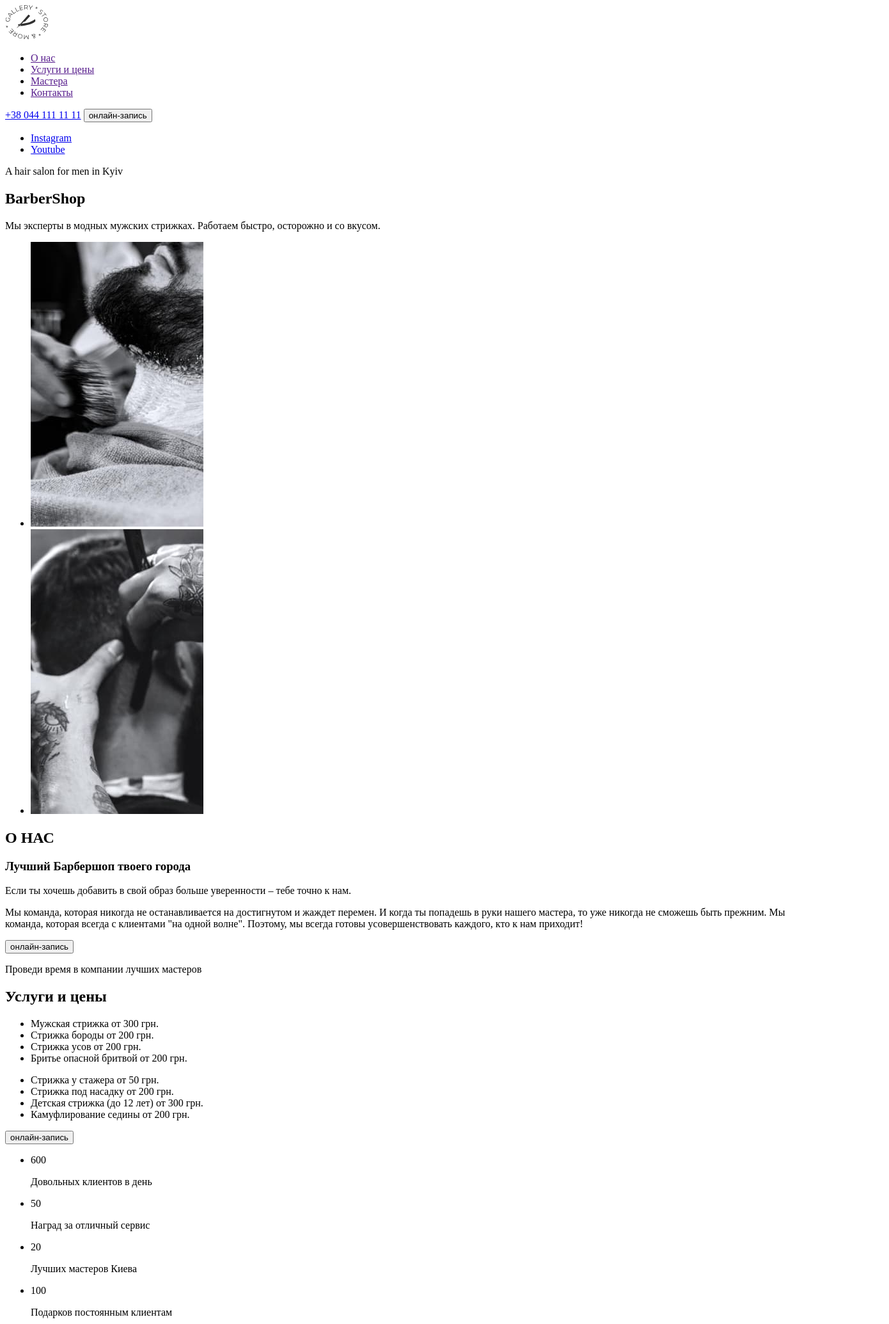
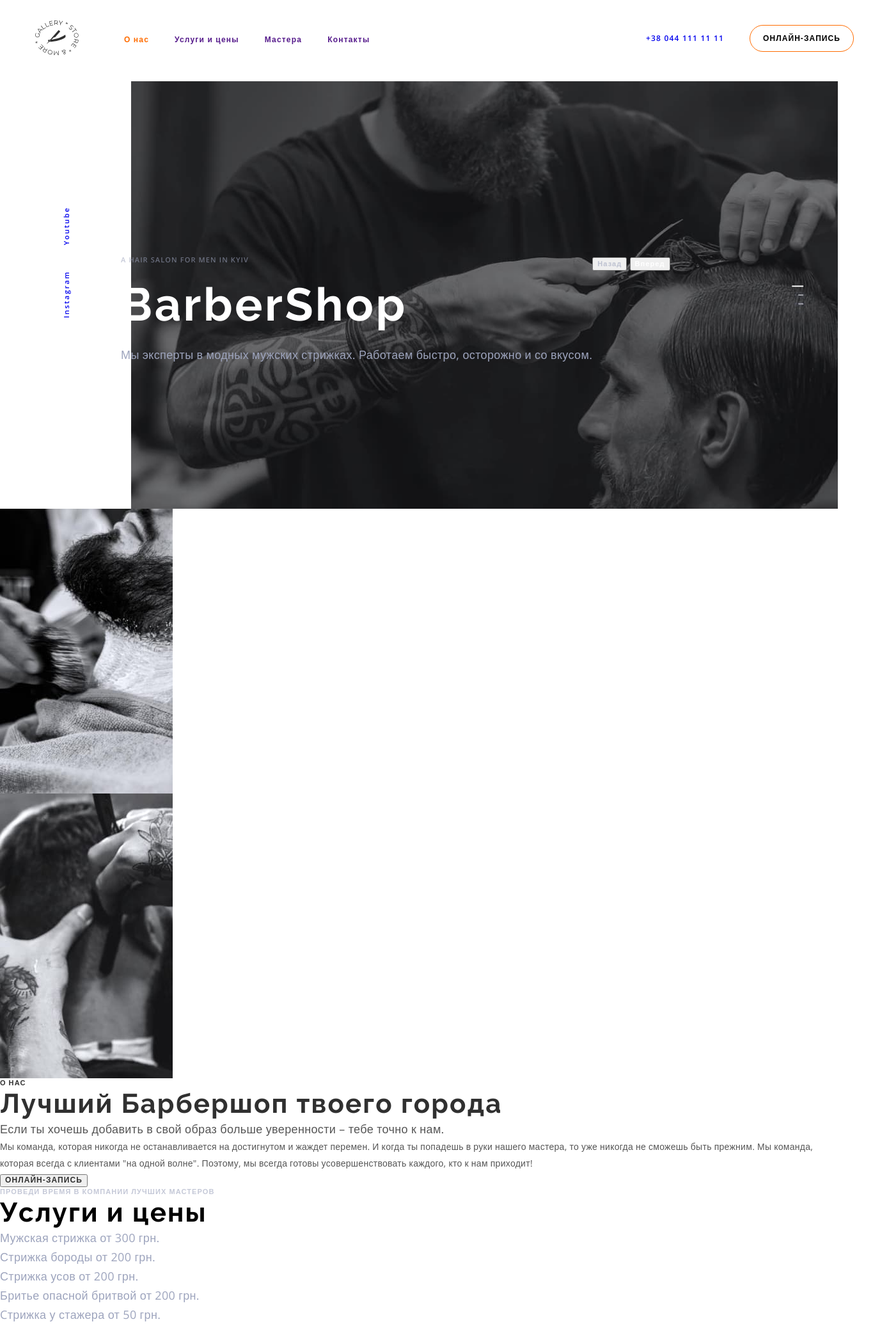
Before and after one commit to KirillMelnik/BarberShop, a plain HTML site: page index.html in a window 1280 px wide. Shown: the top 2069 px of the page at 64% size, 1390 px wide, since content can reach past the window. Drawn offline with nearby package versions, Linux system fonts and the light colour scheme.

Commit message:
создает разметку страницы, добвляет отступы в хедере и секции героя

```diff
--- /dev/null
+++ b/css/styles.css
@@ -0,0 +1,422 @@
+body {
+  font-family: "Open Sans", sans-serif;
+  font-style: normal;
+  font-weight: normal;
+  box-sizing: border-box;
+  margin: 0;
+  padding: 0;
+}
+
+ul,
+ol {
+  list-style: none;
+}
+
+a {
+  text-decoration: none;
+}
+
+img {
+  display: block;
+  max-width: 100%;
+  height: auto;
+}
+
+ul,
+li,
+h1,
+h2,
+h3,
+h3,
+h4,
+p {
+  padding: 0px;
+  margin: 0px;
+}
+
+.visually-hidden {
+  position: absolute;
+  width: 1px;
+  height: 1px;
+  margin: -1px;
+  border: 0;
+  padding: 0;
+  white-space: nowrap;
+  clip-path: inset(100%);
+  clip: rect(0 0 0 0);
+  overflow: hidden;
+}
+
+.container {
+  margin: 0 auto;
+  width: 1280px;
+  padding: 0 15px;
+}
+
+/* ==========Header========== */
+
+.container.flex-header {
+  display: flex;
+  align-items: center;
+  padding: 32px 55px 40px 55px;
+}
+
+.main-nav {
+  display: flex;
+  justify-content: space-around;
+  align-items: center;
+}
+
+.logo {
+  margin-right: 71px;
+}
+
+.menu {
+  display: flex;
+}
+
+.menu-item:not(:last-child) {
+  margin-right: 40px;
+}
+
+.menu-link {
+  font-weight: 600;
+  font-size: 12px;
+  line-height: 1.33;
+  letter-spacing: 0.1em;
+  /* color: white; */
+}
+
+.menu-link:hover,
+.menu-link:focus {
+  color: #ff6c00;
+}
+
+.menu-link.current {
+  color: #ff6c00;
+}
+
+.tel-link {
+  font-weight: 600;
+  font-size: 12px;
+  line-height: 16px;
+  letter-spacing: 0.1em;
+  text-transform: uppercase;
+  margin-left: auto;
+  margin-right: 40px;
+
+  /* color: #ffffff; */
+}
+
+.modal-btn {
+  font-weight: 600;
+  font-size: 12px;
+  line-height: 16px;
+  letter-spacing: 0.09em;
+  text-transform: uppercase;
+  border: 1px solid #ff6c00;
+  box-sizing: border-box;
+  border-radius: 25px;
+  padding: 12px 20px;
+  background-color: transparent;
+  cursor: pointer;
+
+  /* color: #ffffff; */
+}
+
+/* ==============HERO============= */
+
+.container.flex-hero {
+  padding-top: 272px;
+  padding-bottom: 206px;
+  display: flex;
+  background-image: url(../images/hero/Slider.jpg);
+  background-repeat: no-repeat;
+  background-position: right top;
+  background-size: contain;
+}
+
+.hero-social-list {
+  display: flex;
+  transform: rotate(-90deg);
+}
+
+.hero-social-link {
+  font-weight: 600;
+  font-size: 11px;
+  line-height: 1.36;
+  letter-spacing: 0.2em;
+  /* color: #303030; */
+}
+
+.hero-social-link:hover,
+.hero-social-link:focus {
+  color: #ff6c00;
+}
+
+.hero-social-item:not(:last-child) {
+  margin-right: 40px;
+}
+
+.hero-pretitle {
+  font-weight: 600;
+  font-size: 11px;
+  line-height: 1.36;
+  letter-spacing: 0.1em;
+  text-transform: uppercase;
+  color: rgba(157, 164, 189, 0.6);
+  margin-bottom: 20px;
+}
+
+.hero-title {
+  font-family: "Raleway", sans-serif;
+  font-style: normal;
+  font-weight: bold;
+  font-size: 72px;
+  line-height: 1.18;
+  letter-spacing: 0.05em;
+  color: #ffffff;
+  margin-bottom: 20px;
+}
+
+.hero-description {
+  font-size: 18px;
+  line-height: 1.67;
+  letter-spacing: 0.02em;
+  color: #9da4bd;
+  margin-bottom: 20px;
+}
+
+/* =============ABOUT============== */
+
+.about-pretitle {
+  font-weight: 600;
+  font-size: 11px;
+  line-height: 1.36;
+  letter-spacing: 0.1em;
+  text-transform: uppercase;
+  color: #303030;
+}
+
+.about-title {
+  font-family: "Raleway", sans-serif;
+  font-style: normal;
+  font-weight: bold;
+  font-size: 42px;
+  line-height: 49px;
+  letter-spacing: 0.05em;
+  color: #303030;
+}
+
+.about-tagline {
+  font-size: 18px;
+  line-height: 1.67;
+  letter-spacing: 0.02em;
+  color: #555555;
+}
+
+.about-text {
+  font-size: 14px;
+  line-height: 1.86;
+  letter-spacing: 0.02em;
+  color: #555555;
+}
+
+.about-button {
+  font-weight: 600;
+  font-size: 12px;
+  line-height: 1.14;
+  letter-spacing: 0.09em;
+  text-transform: uppercase;
+  color: #303030;
+}
+
+.hero-button-back {
+  font-weight: 600;
+  font-size: 11px;
+  line-height: 1.36;
+  letter-spacing: 0.1em;
+  color: rgba(157, 164, 189, 0.6);
+}
+
+.hero-button-forward {
+  font-weight: 600;
+  font-size: 11px;
+  line-height: 1.36;
+  text-align: right;
+  letter-spacing: 0.1em;
+  color: #ffffff;
+}
+
+/* ==========services============ */
+
+.services-slogan {
+  font-weight: 600;
+  font-size: 11px;
+  line-height: 1.36;
+  letter-spacing: 0.1em;
+  text-transform: uppercase;
+  color: rgba(157, 164, 189, 0.6);
+}
+
+.services-title {
+  font-family: Raleway;
+  font-style: normal;
+  font-weight: bold;
+  font-size: 42px;
+  line-height: 49px;
+  letter-spacing: 0.05em;
+
+  /* color: #ffffff; */
+}
+
+.services-desc-item {
+  font-size: 18px;
+  line-height: 1.67;
+  letter-spacing: 0.02em;
+  color: #9da4bd;
+}
+
+.services-button {
+  font-weight: 600;
+  font-size: 12px;
+  line-height: 16px;
+  letter-spacing: 0.09em;
+  text-transform: uppercase;
+
+  /* color: #ffffff; */
+}
+
+/* =========advantages========= */
+
+.advantages-quantity {
+  font-weight: bold;
+  font-size: 42px;
+  line-height: 1.35;
+  /* text-align: center; */
+  letter-spacing: 0.05em;
+  color: #303030;
+}
+
+.advantages-quantity-text {
+  font-weight: 600;
+  font-size: 11px;
+  line-height: 1.36;
+  /* text-align: center; */
+  color: #303030;
+}
+
+.advantages-pretitle {
+  font-weight: 600;
+  font-size: 11px;
+  line-height: 1.36;
+  letter-spacing: 0.1em;
+  text-transform: uppercase;
+  color: #303030;
+}
+
+.advantages-title {
+  font-family: "Raleway", sans-serif;
+  font-style: normal;
+  font-weight: bold;
+  font-size: 42px;
+  line-height: 1.16;
+  letter-spacing: 0.05em;
+  color: #303030;
+}
+
+.advantages-description {
+  font-size: 18px;
+  line-height: 1.67;
+  letter-spacing: 0.02em;
+  color: #555555;
+}
+
+/* ===========masters======== */
+
+.masters-pretitle {
+  font-weight: 600;
+  font-size: 11px;
+  line-height: 1.36;
+  letter-spacing: 0.1em;
+  text-transform: uppercase;
+  color: #303030;
+}
+
+.masters-title {
+  font-family: "Raleway", sans-serif;
+  font-weight: bold;
+  font-size: 42px;
+  line-height: 1.16;
+  letter-spacing: 0.05em;
+  color: #303030;
+}
+
+.master-name {
+  font-size: 18px;
+  line-height: 1.38;
+  /* text-align: center; */
+  letter-spacing: 0.02em;
+  color: #303030;
+}
+
+.master-position {
+  font-size: 14px;
+  line-height: 1.35;
+  /* text-align: center; */
+  letter-spacing: 0.02em;
+  color: #ff6c00;
+}
+
+/* ============galary=========== */
+
+.galary-subtitle {
+  font-weight: 600;
+  font-size: 11px;
+  line-height: 1.36;
+  letter-spacing: 0.1em;
+  text-transform: uppercase;
+  color: #303030;
+}
+
+/* ==============feedback============= */
+
+.feedback-title {
+  font-family: "Raleway", sans-serif;
+  font-weight: bold;
+  font-size: 42px;
+  line-height: 1.16;
+  letter-spacing: 0.05em;
+  /* color: #ffffff; */
+}
+
+/* ===========contacts============== */
+
+.contacts-link {
+  font-style: normal;
+  font-size: 18px;
+  line-height: 1.67;
+  letter-spacing: 0.02em;
+  color: #9da4bd;
+  text-decoration: none;
+}
+
+.contacts-link.underline {
+  text-decoration: underline;
+}
+
+.working-time {
+  font-weight: 600;
+  font-size: 11px;
+  line-height: 1.36;
+  letter-spacing: 0.1em;
+  text-transform: uppercase;
+  /* color: #ffffff; */
+}
+
+.work-time-hours {
+  font-size: 18px;
+  line-height: 1.67;
+  letter-spacing: 0.02em;
+  color: #9da4bd;
+}
--- a/index.html
+++ b/index.html
@@ -5,50 +5,62 @@
     <meta http-equiv="X-UA-Compatible" content="IE=edge">
     <meta name="viewport" content="width=device-width, initial-scale=1.0">
     <title>BarberShop</title>
+    <link rel="preconnect" href="https://fonts.gstatic.com">
+    <link href="https://fonts.googleapis.com/css2?family=Open+Sans:wght@400;600;700&family=Raleway:wght@700&display=swap" rel="stylesheet">
+    <link rel="stylesheet" href="./css/styles.css">
 </head>
 <body>
-    <header>
-        <nav>
-            <a href="./">
-                <img src="./images/header/logo.svg" alt="logo" width="68" height="54">
+    <header class="page-header">
+        <div class="container flex-header">
+            <nav class="main-nav">
+                <a class="logo" href="./">
+                    <img class="logo-icon" src="./images/header/logo.svg" alt="logo" width="68" height="54">
                 </a>
-            <ul>
-                <li>
-                    <a href="">О нас</a>
+                <ul class="menu">
+                    <li class="menu-item">
+                        <a class="menu-link current" href="">О нас</a>
                     </li>
-                <li>
-                    <a href="">Услуги и цены</a>
+                    <li class="menu-item">
+                        <a class="menu-link" href="">Услуги и цены</a>
                     </li>
-                <li>
-                    <a href="">Мастера</a>
+                    <li class="menu-item">
+                        <a class="menu-link" href="">Мастера</a>
                     </li>
-                <li>
-                    <a href="">Контакты</a>
+                    <li class="menu-item">
+                        <a class="menu-link" href="">Контакты</a>
                     </li>
                 </ul>
             </nav>
-       <a href="tel:+380441111111">+38 044 111 11 11</a>
-       <button type="button">онлайн-запись</button>
+           <a class="tel-link" href="tel:+380441111111">+38 044 111 11 11</a>
+           <button class="modal-btn" type="button">онлайн-запись</button>
+        </div>
     </header>
 
     <main>
         <section class="hero">
+            <div class="container flex-hero">
                 <div>
-                <ul>
-                    <li>
-                        <a href="#">Instagram</a>
+                    <ul class="hero-social-list">
+                        <li class="hero-social-item">
+                            <a class="hero-social-link" href="#">Instagram</a>
                         </li>
-                    <li>
-                        <a href="#">Youtube</a>
+                        <li class="hero-social-item">
+                            <a class="hero-social-link" href="#">Youtube</a>
                         </li>
                     </ul>
                 </div>
 
+                <div class="hero-title-container">
+                    <p class="hero-pretitle" lang="en">A hair salon for men in Kyiv</p>
+                    <h1 class="hero-title" lang="en">BarberShop</h1>
+                    <p class="hero-description">Мы эксперты в модных мужских стрижках.
+                    Работаем быстро, осторожно и со вкусом.</p>
+                </div>
+
                 <div>
-                <p lang="en">A hair salon for men in Kyiv</p>
-                <h1 lang="en">BarberShop</h1>
-                <p>Мы эксперты в модных мужских стрижках.
-                Работаем быстро, осторожно и со вкусом.</p>
+                    <button class="hero-button-back" type="button">Назад</button>
+                    <button class="hero-button-forward" type="button">Вперед</button>
+                </div>
             </div>
         </section>
 
@@ -65,99 +77,114 @@
             </div>
 
             <div>
-                <h2>О НАС</h2>
-                <h3>Лучший Барбершоп
-                твоего города</h3>
-                <p>Если ты хочешь добавить в свой образ больше уверенности – тебе точно к нам.</p>
-                <p>Мы команда, которая никогда не останавливается на достигнутом
+                <p class="about-pretitle">О НАС</p>
+
+                <h2 class="about-title">Лучший Барбершоп твоего города</h2>
+
+                <p class="about-tagline">
+                    Если ты хочешь добавить в свой образ больше уверенности – тебе точно к нам.
+                </p>
+
+                <p class="about-text">
+                    Мы команда, которая никогда не останавливается на достигнутом
                     и жаждет перемен. И когда ты попадешь в руки нашего мастера,
                     то уже никогда не сможешь быть прежним. Мы команда, которая всегда с клиентами "на одной волне". Поэтому, мы всегда
-                готовы усовершенствовать каждого, кто к нам приходит!</p>
-                <button type="button">онлайн-запись</button>
+                    готовы усовершенствовать каждого, кто к нам приходит!
+                </p>
+
+                <button class="about-button" type="button">онлайн-запись</button>
             </div>
+
         </section>
 
         <!-- services -->
         <section>
-            <p>Проведи время в компании лучших мастеров</p>
-            <h2>Услуги и цены</h2>
+            <p class="services-slogan">Проведи время в компании лучших мастеров</p>
+            <h2 class="services-title">Услуги и цены</h2>
             <ul>
-                <li>
-                    <span>Мужская стрижка</span>
-                    <span>от 300 грн.</span>
+                <li class="services-desc-item">
+                    <span class="">Мужская стрижка</span>
+                    <span class="">от 300 грн.</span>
                 </li>
-                <li>
-                    <span>Стрижка бороды</span>
-                    <span>от 200 грн.</span>
+
+                <li class="services-desc-item">
+                    <span class="">Стрижка бороды</span>
+                    <span class="">от 200 грн.</span>
                 </li>
-                <li>
-                    <span>Стрижка усов</span>
-                    <span>от 200 грн.</span>
+
+                <li class="services-desc-item">
+                    <span class="">Стрижка усов</span>
+                    <span class="">от 200 грн.</span>
                 </li>
-                <li>
-                    <span>Бритье опасной бритвой</span>
-                    <span>от 200 грн.</span>
+
+                <li class="services-desc-item">
+                    <span class="">Бритье опасной бритвой</span>
+                    <span class="">от 200 грн.</span>
                 </li>
             </ul>
+
             <ul>
-                <li>
-                    <span>Cтрижка у стажера</span>
-                    <span>от 50 грн.</span>
+                <li class="services-desc-item">
+                    <span class="">Cтрижка у стажера</span>
+                    <span class="">от 50 грн.</span>
                 </li>
-                <li>
-                    <span>Стрижка под насадку</span>
-                    <span>от 200 грн.</span>
+                <li class="services-desc-item">
+                    <span class="">Стрижка под насадку</span>
+                    <span class="">от 200 грн.</span>
                 </li>
-                <li>
-                    <span>Детская стрижка (до 12 лет)</span>
-                    <span>от 300 грн.</span>
+                <li class="services-desc-item">
+                    <span class="">Детская стрижка (до 12 лет)</span>
+                    <span class="">от 300 грн.</span>
                 </li>
-                <li>
-                    <span>Камуфлирование седины</span>
-                    <span>от 200 грн.</span>
+                <li class="services-desc-item">
+                    <span class="">Камуфлирование седины</span>
+                    <span class="">от 200 грн.</span>
                 </li>
             </ul>
-            <button type="button">онлайн-запись</button>
+            <button class="services-button" type="button">онлайн-запись</button>
         </section>
 
         <!-- advantages -->
         <section>
             <div>
-                <ul>
-                    <li>
-                        <p>600</p>
-                        <p>Довольных клиентов в день</p>
+                <ul class="advantages-successes-list">
+                    <li class="advantages-successes-item">
+                        <p class="advantages-quantity">600</p>
+                        <p class="advantages-quantity-text">Довольных клиентов в день</p>
                     </li>
-                    <li>
-                        <p>50</p>
-                        <p>Наград за отличный сервис</p>
+
+                    <li class="advantages-successes-item">
+                        <p class="advantages-quantity">50</p>
+                        <p class="advantages-quantity-text">Наград за отличный сервис</p>
                     </li>
-                    <li>
-                        <p>20</p>
-                        <p>Лучших мастеров Киева</p>
+
+                    <li class="advantages-successes-item">
+                        <p class="advantages-quantity">20</p>
+                        <p class="advantages-quantity-text">Лучших мастеров Киева</p>
                     </li>
-                    <li>
-                        <p>100</p>
-                        <p>Подарков постоянным клиентам</p>
+
+                    <li class="advantages-successes-item">
+                        <p class="advantages-quantity">100</p>
+                        <p class="advantages-quantity-text">Подарков постоянным клиентам</p>
                     </li>
                 </ul>
             </div>
             <div>
-                <p>старая традиционная школа</p>
-                <h2>Почему приходят именно к нам?</h2>
-                <p>О нас говорят только хорошее. Но лучше 1 раз увидеть и прочувствовать, чем 10 раз прочитать.</p>
+                <p class="advantages-pretitle">старая традиционная школа</p>
+                <h2 class="advantages-title">Почему приходят именно к нам?</h2>
+                <p class="advantages-description">О нас говорят только хорошее. Но лучше 1 раз увидеть и прочувствовать, чем 10 раз прочитать.</p>
             </div>
         </section>
 
         <!-- our masters -->
         <section>
-            <p>для настоящих ценителей атмосферы</p>
-            <h2>Наши мастера</h2>
+            <p class="masters-pretitle">для настоящих ценителей атмосферы</p>
+            <h2 class="masters-title">Наши мастера</h2>
             <ul>
                 <li>
                     <img src="./images/masters/img1.jpg" alt="John Smith" width="370" height="346">
-                    <h3 lang="en">John Smith</h3>
-                    <p lang="en">Extreme Barber</p>
+                    <h3 class="master-name" lang="en">John Smith</h3>
+                    <p class="master-position" lang="en">Extreme Barber</p>
                     <ul>
                         <li></li>
                         <li></li>
@@ -167,8 +194,8 @@
                 </li>
                 <li>
                     <img src="./images/masters/img2.jpg" alt="Michele Doe" width="370" height="346">
-                    <h3 lang="en">Michele Doe</h3>
-                    <p lang="en">Extreme Barber</p>
+                    <h3 class="master-name" lang="en">Michele Doe</h3>
+                    <p class="master-position" lang="en">Extreme Barber</p>
                     <ul>
                         <li></li>
                         <li></li>
@@ -178,8 +205,8 @@
                 </li>
                 <li>
                     <img src="./images/masters/img3.jpg" alt="Alan Black" width="370" height="346">
-                    <h3 lang="en">Alan Black</h3>
-                    <p lang="en">Extreme Barber</p>
+                    <h3 class="master-name" lang="en">Alan Black</h3>
+                    <p class="master-position" lang="en">Extreme Barber</p>
                     <ul>
                         <li></li>
                         <li></li>
@@ -190,10 +217,10 @@
             </ul>
         </section>
 
-        <!-- Galary -->
+        <!-- galary -->
         <section>
-            <h2>Галерея работ</h2>
-            <p>На латинском языке “барба” означает “борода”</p>
+            <h2 class="visually-hidden">#</h2>
+            <p class="galary-subtitle">На латинском языке “барба” означает “борода”</p>
             <ul>
                 <li>
                     <img src="./images/galary/img1.jpg" alt="мастер стрижет голову" width="270" height="360">
@@ -210,14 +237,49 @@
             </ul>
         </section>
 
+        <!-- feedback -->
         <section>
-            <div>
+            <h2 class="feedback-title">Онлайн-запись</h2>
+            <form class="form-registration">
+                <input class="form-registration-input" type="text" name="user-name" minlength="2" placeholder="Имя*" required>
+                <input class="form-registration-input" type="tel" name="user-tel" placeholder="Телефон*" required>
+                <textarea name="user-comment" id="comment"></textarea>
+                <button class="form-registration-button" type="submit">отправить</button>
+            </form>
+        </section>
 
-            </div>
-            <div></div>
+        <!-- contacts -->
+        <section>
+            <h2 class="contacts feedback-title">Контакты</h2>
+            <address>
+                <ul>
+                    <li>
+                        <a class="contacts-link" href="https://goo.gl/maps/hEZyoL5gDTZSrCwH7" target="_blank" rel="noopener noreferrer">
+                            ул. Васильковая, 7А Киев, 08132</a>
+                    </li>
+                    <li>
+                        <a class="contacts-link" href="tel:+380441111111">+38 044 111 11 11</a>
+                    </li>
+                    <li>
+                        <a class="contacts-link underline" href="mailto:barbershop@email.com">barbershop@email.com</a>
+                    </li>
+                </ul>
+            </address>
+            <p class="working-time">время работы</p>
+            <p class="work-time-hours">Ежедневно с 9:00 до 22:00</p>
         </section>
     </main>
 
-    <footer></footer>
+    <footer>
+        <p>&copy Copyright 2020</p>
+        <ul>
+            <li>
+                <a href="">Instagram</a>
+            </li>
+            <li>
+                <a href="">Youtube</a>
+            </li>
+        </ul>
+    </footer>
 </body>
 </html>
```
Also changed, not shown: images/hero/Slider.jpg (added). Lines whose indentation alone changed are shown as unchanged.
